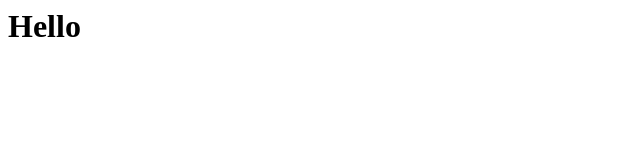
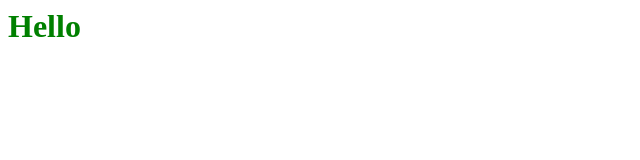
Before and after one commit to DagarDhruv/IxD24, a plain HTML site: page index.html in a window 1280 px wide. Shown: the full height of the page, 0-640 px from the left. Drawn offline with Linux system fonts and the light colour scheme.

Commit message:
Update index.html

```diff
--- a/index.html
+++ b/index.html
@@ -1,5 +1,5 @@
 <html>
-  <link rel=""stylesheet" type="text/css" href="./style.css" />
+  <link rel="stylesheet" type="text/css" href="./styles.css" />
   <head>
   <title>My web page</title>
   </head>
```
